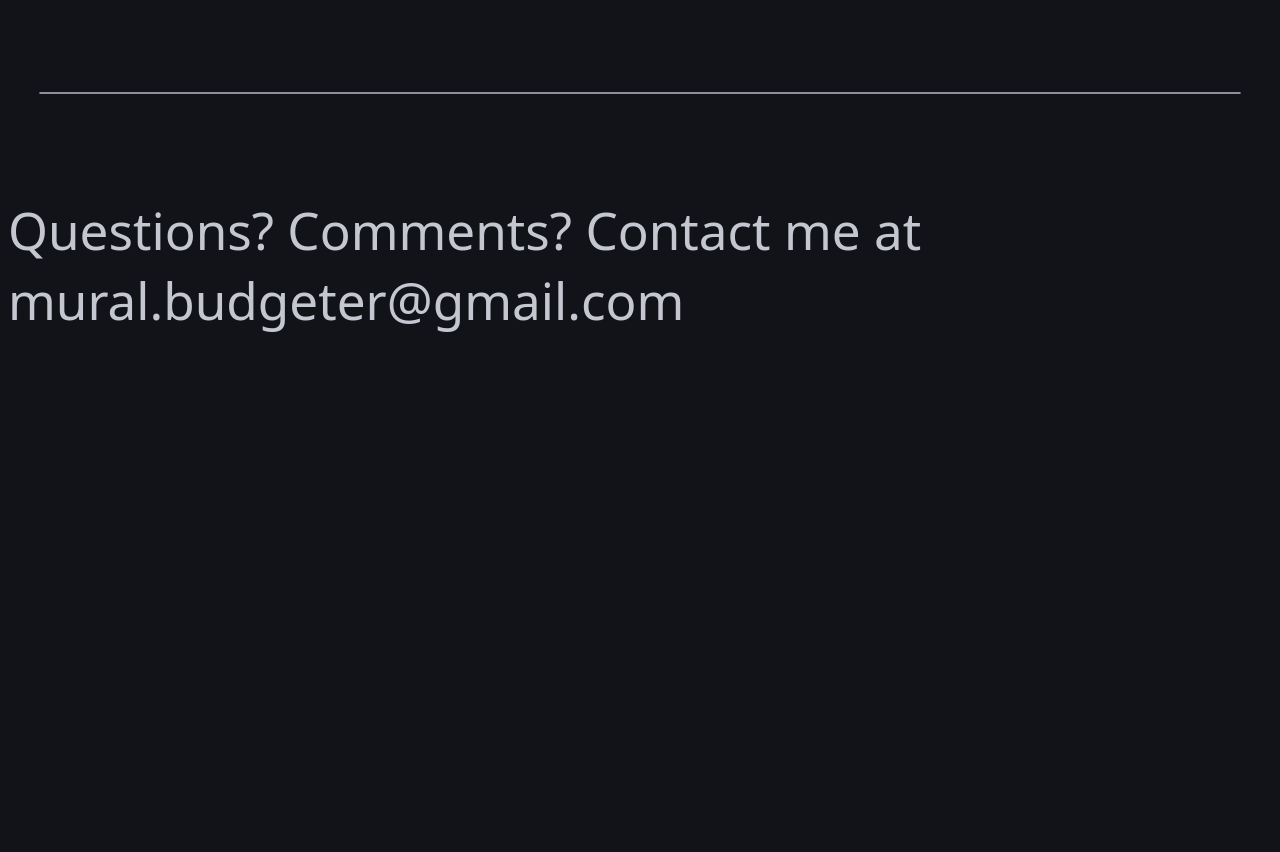
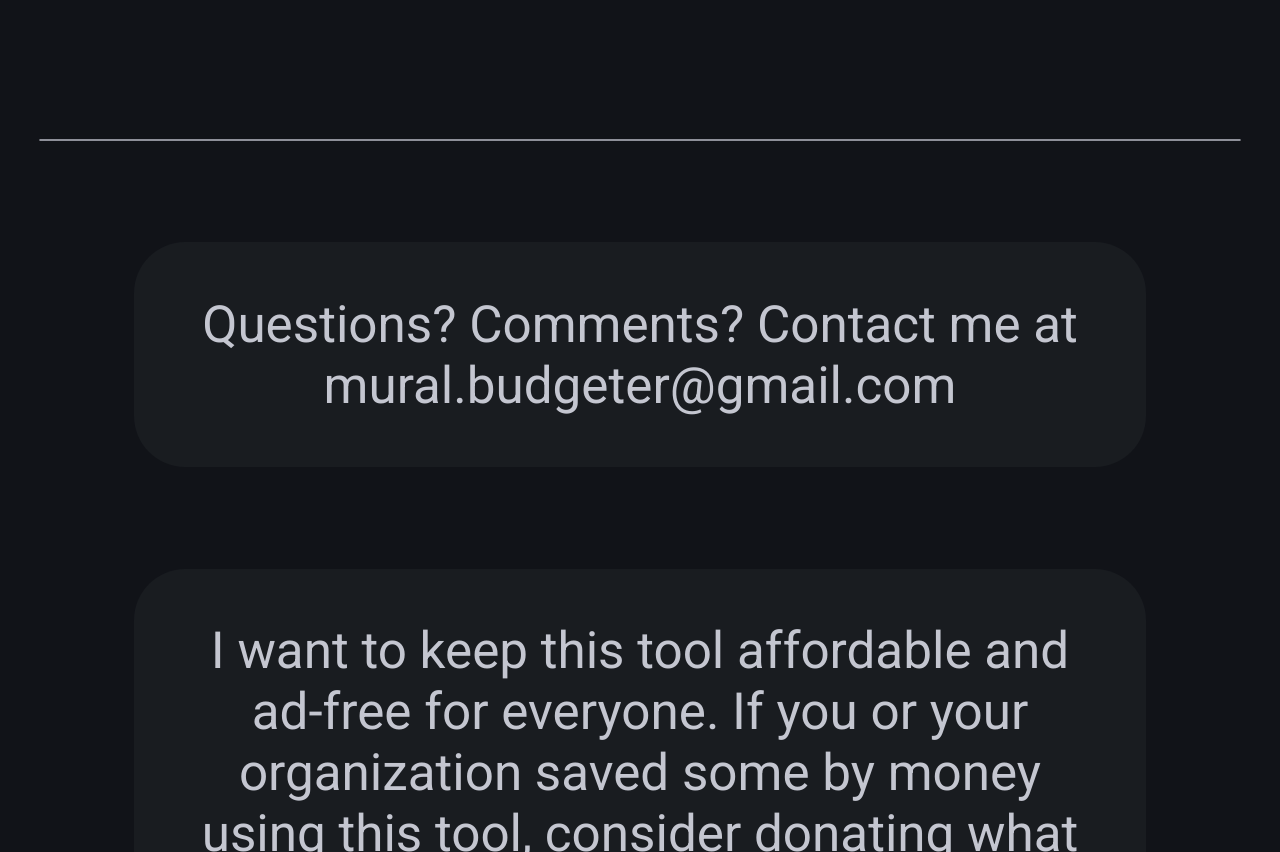
Before and after one commit to iwg-mk1/mural-budgeter, a plain HTML site: page index.html in a window 1280 px wide. Shown: the part 1948-2800 px from the top of the page. Before the commit the page ends 2342 px from the top, so only its background shows below. Drawn offline with Linux system fonts and the light colour scheme; a web font is replaced by a local one.

Commit message:
UI changes

```diff
--- a/css/style.css
+++ b/css/style.css
@@ -1,6 +1,6 @@
 :root {
-  --md-ref-typeface-brand: 'ABeeZee';
-  --md-ref-typeface-plain: system-ui;
+  --md-ref-typeface-brand: roboto, system-ui;
+  --md-ref-typeface-plain: roboto, system-ui;
   font-family: var(--md-ref-typeface-plain);
 
 }
@@ -32,6 +32,7 @@ button, input, input[type=file]::file-selector-button {
   border-radius: 15px;
   border-width: 2px;
   padding: 5px 10px;
+  font-family: var(--md-ref-typeface-plain);
 }
 
 #imageContainer {
@@ -150,7 +151,7 @@ input[type=number] {
   flex-direction: column;
   width: 90%; /*Set this to be lower for mobile */
 
-  background-color: var(--md-sys-color-surface-container-high);
+  background-color: var(--md-sys-color-surface-container-highest);
   border-radius: 20px;
 }
 
@@ -187,6 +188,8 @@ input[type=number] {
   display: flex;
   flex-direction: row;
   justify-content: space-around;
+  margin-top: 1em;
+  margin-bottom: 1em;
 }
 
 #top-left {
@@ -262,6 +265,25 @@ footer {
   }
 }
 
+footer {
+  display: flex;
+  flex-direction: column;
+  width: 80%;
+  justify-content: center;
+}
+
+footer p {
+  color: var(--md-sys-color-on-surface-variant);
+  background-color: var(--md-sys-color-surface-container-low);
+  border-radius: 1em;
+  text-align: center;
+  padding: 1em;
+
+  display: flex;
+  justify-content: center;
+  align-items: center;
+}
+
 :root {
   --md-sys-color-primary: rgb(170 199 255);
   --md-sys-color-surface-tint: rgb(170 199 255);
--- a/index.html
+++ b/index.html
@@ -43,6 +43,7 @@
 
     <footer>
         <p>Questions? Comments? Contact me at mural.budgeter@gmail.com</p>
+        <p>I want to keep this tool affordable and ad-free for everyone. If you or your organization saved some by money using this tool, consider donating what you can to pay for web-hosting costs and support the longevity of this site.</p>
     </footer>
 
 </body>
```
Also changed, not shown: images/prototype1.png (deleted), images/prototype2.png (deleted), images/prototype3.png (deleted), images/prototype4.png (deleted), images/sketch1.png (deleted), images/sketch2.png (deleted), images/sketch3.png (deleted), images/wave.png (deleted).
